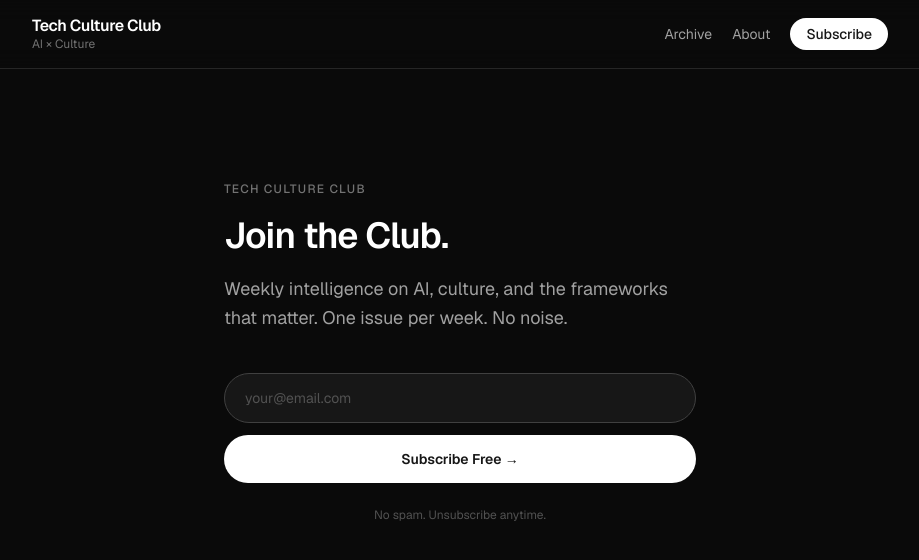
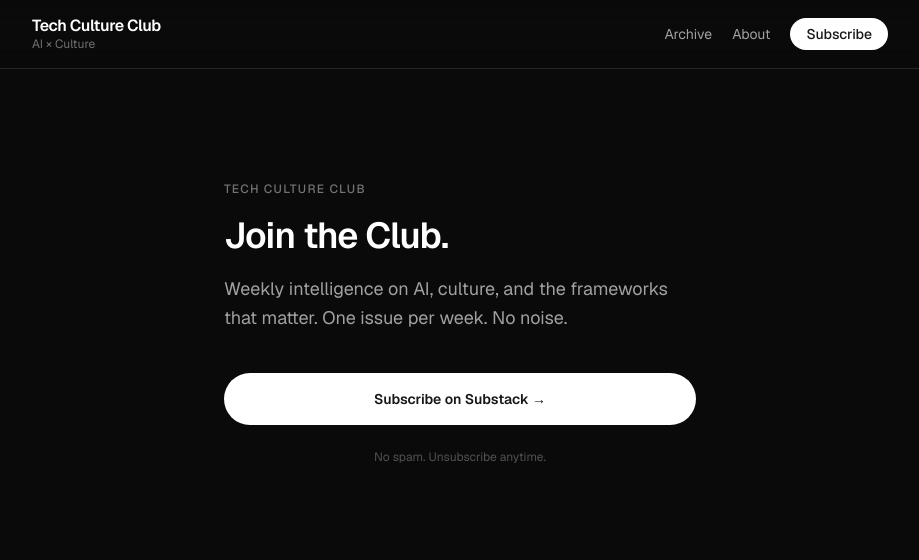
Before and after one commit to JNothing0x/vector-ag-blog, a Next.js app: page /subscribe in a window 1280 px wide. Shown: the top 560 px of the page, without its empty margins (180-1099 px from the left). Built offline with nearby package versions, Linux system fonts and the light colour scheme.

Commit message:
fix: simplify subscribe to direct Substack link - no animations

```diff
--- a/app/(site)/subscribe/page.tsx
+++ b/app/(site)/subscribe/page.tsx
@@ -1,26 +1,17 @@
-'use client'
-import { useState } from 'react'
 import Header from '@/components/Header'
+import Link from 'next/link'
+
+export const metadata = {
+  title: 'Subscribe | Tech Culture Club',
+  description: 'Weekly intelligence on AI, culture, and the frameworks that matter.',
+}
 
 export default function SubscribePage() {
-  const [email, setEmail] = useState('')
-  const [status, setStatus] = useState<'idle' | 'loading' | 'success'>('idle')
-
-  const handleSubmit = async (e: React.FormEvent) => {
-    e.preventDefault()
-    if (!email) return
-    setStatus('loading')
-
-    // Direct Substack subscription link with pre-filled email
-    window.location.href = `https://techcultureclub.substack.com/subscribe?email=${encodeURIComponent(email)}`
-  }
-
   return (
     <main className="min-h-screen bg-neutral-950">
       <Header />
 
       <section className="max-w-lg mx-auto px-5 py-20 sm:py-28">
-        <div>
         <p className="text-xs uppercase tracking-widest text-neutral-500 mb-4 font-medium">Tech Culture Club</p>
         <h1 className="text-3xl sm:text-4xl font-semibold tracking-tight text-white mb-4 leading-tight">
           Join the Club.
@@ -29,35 +20,16 @@
           Weekly intelligence on AI, culture, and the frameworks that matter. One issue per week. No noise.
         </p>
 
-          {status === 'success' ? (
-            <div className="border border-neutral-700 rounded-2xl p-8 text-center bg-neutral-900/50">
-              <p className="text-lg font-semibold text-white mb-2">Check your inbox.</p>
-              <p className="text-neutral-400 text-sm">Click the confirmation link to complete your subscription.</p>
-            </div>
-          ) : (
-            <form onSubmit={handleSubmit} className="flex flex-col gap-3">
-              <input
-                type="email"
-                value={email}
-                onChange={(e) => setEmail(e.target.value)}
-                placeholder="your@email.com"
-                required
-                className="w-full px-5 py-3.5 rounded-full border border-neutral-700 bg-neutral-900 text-white text-sm placeholder:text-neutral-600 outline-none focus:border-neutral-500 transition-colors"
-              />
-              <button
-                type="submit"
-                disabled={status === 'loading'}
-                className="w-full bg-white text-neutral-900 font-semibold px-6 py-3.5 rounded-full text-sm hover:bg-neutral-100 active:scale-95 transition-all disabled:opacity-40"
+        <Link
+          href="https://techcultureclub.substack.com/subscribe"
+          className="inline-block w-full bg-white text-neutral-900 font-semibold px-6 py-4 rounded-full text-center text-sm hover:bg-neutral-100 transition-colors"
         >
-                {status === 'loading' ? 'Continue to Substack…' : 'Subscribe Free →'}
-              </button>
-            </form>
-          )}
+          Subscribe on Substack →
+        </Link>
 
         <p className="text-xs text-neutral-600 mt-6 text-center">
           No spam. Unsubscribe anytime.
         </p>
-        </div>
       </section>
     </main>
   )
```
Lines whose indentation alone changed are shown as unchanged.
